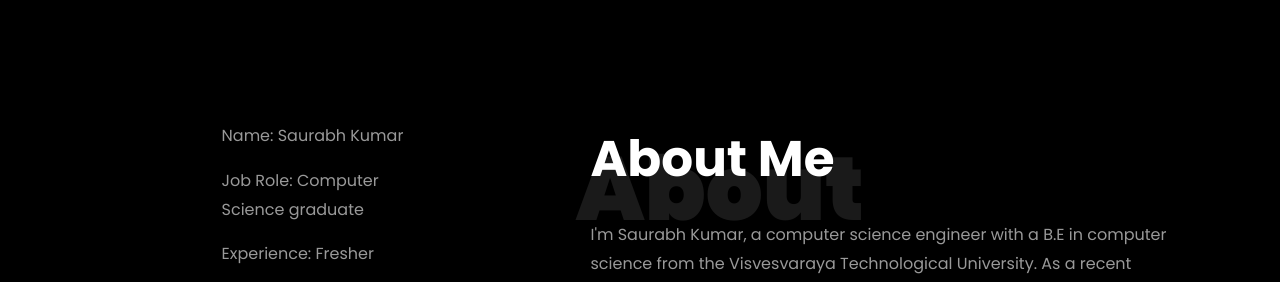
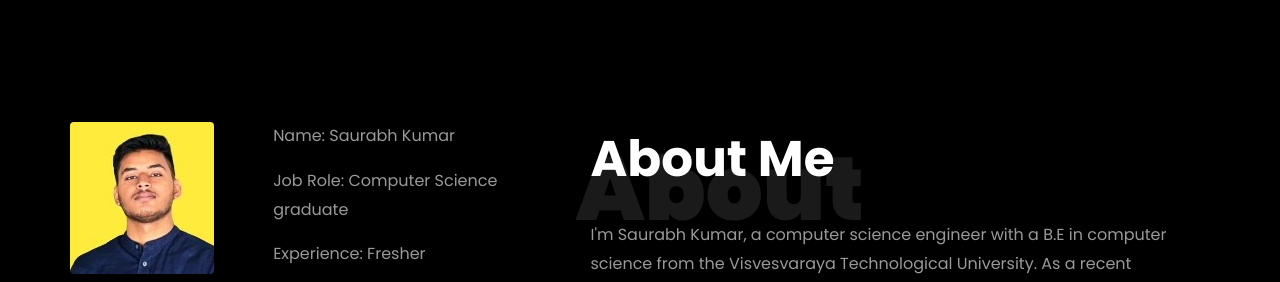
Before and after one commit to slayersaurabh/slayersaurabh.github.io, a plain HTML site: page index.html in a window 1280 px wide. Shown: the part 740-1022 px from the top of the page. Drawn offline with Linux system fonts and the light colour scheme; files whose address does not match are found by name.

Commit message:
Update index.html

```diff
--- a/index.html
+++ b/index.html
@@ -204,7 +204,7 @@
                                 <div class="row">
                                     <div class="col-sm-6 col-md-5">
                                       <div class="about-img">
-                                        <img src="IMG-20221012-WA0001-removebg-preview" class="img-fluid rounded b-shadow-a" alt="">
+                                        <img src="https://github.com/slayersaurabh/slayersaurabh.github.io/blob/main/images/about-me.jpg" class="img-fluid rounded b-shadow-a" alt="">
                                       </div>
                                     </div>
                                     <!-- Details next to profile image -->
```
